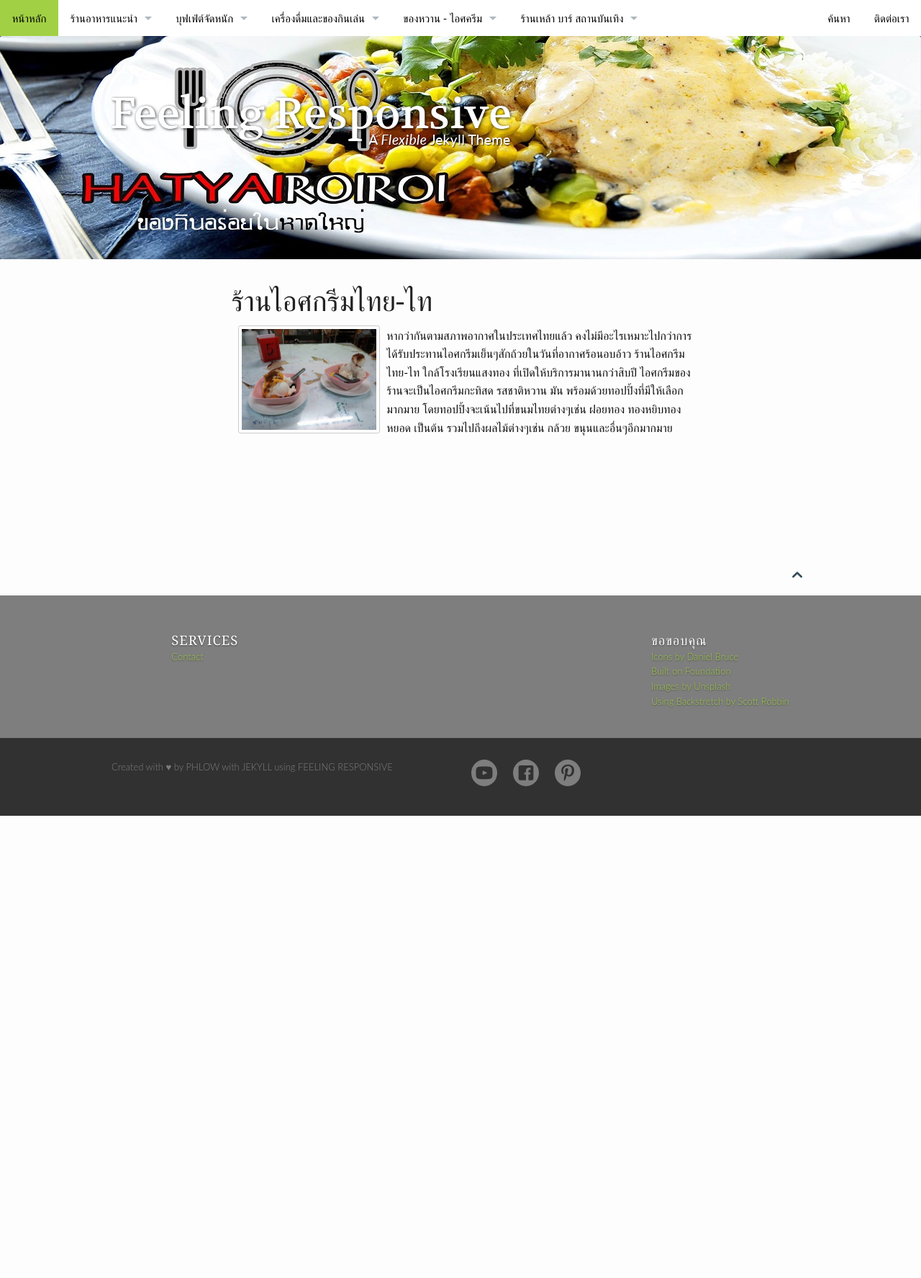
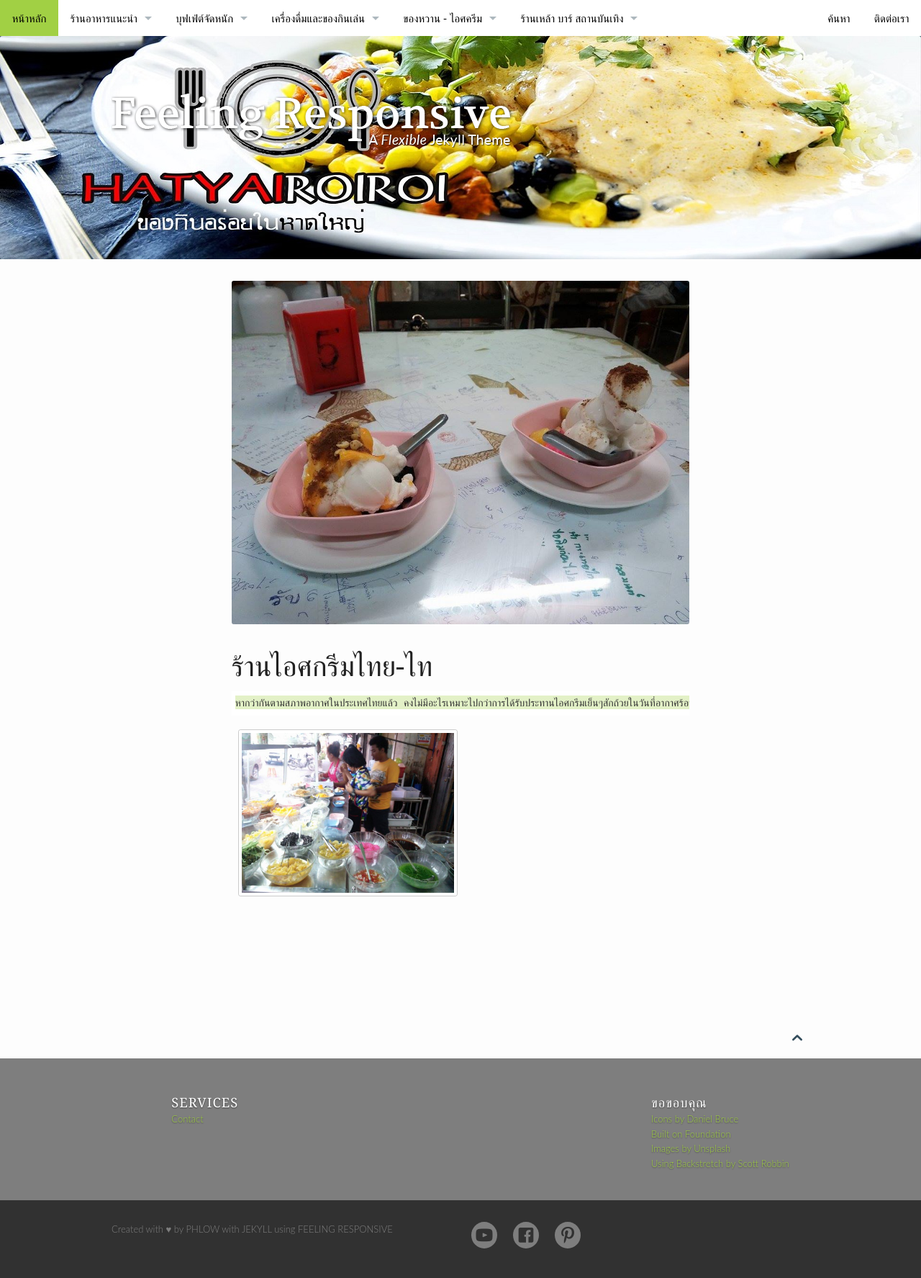
Before and after one commit to hatyairoiroi/hatyairoiroi.github.io, a Jekyll site: the page built from pages/ไทยไท.md, in a window 1280 px wide. Shown: the whole page at 72% size. Built offline with Jekyll 4.4.1, drawn with Linux system fonts in a browser that asks for light colours; before the commit the page ends 1133 px from its top, so only the background shows below that.

Commit message:
Update ไทยไท.md

```diff
--- a/pages/ไทยไท.md
+++ b/pages/ไทยไท.md
@@ -5,7 +5,10 @@
 header:
    image_fullwidth: "header_hatyai.jpg"
 permalink: "/ไทยไท/"
+image:
+    title: "ไทยไท1.jpg"
 ---
-<ul class="clearing-thumbs small-block-grid-3" data-clearing>
-  <li><a href="{{ site.url }}/images/ไทยไท1.jpg"><img  class="th" src="{{ site.url }}/images/ไทยไท1.jpg"></a></li>
+
 	หากว่ากันตามสภาพอากาศในประเทศไทยแล้ว คงไม่มีอะไรเหมาะไปกว่าการได้รับประทานไอศกรีมเย็นๆสักถ้วยในวันที่อากาศร้อนอบอ้าว ร้านไอศกรีมไทย-ไท ใกล้โรงเรียนแสงทอง ที่เปิดให้บริการมานานกว่าสิบปี ไอศกรีมของร้านจะเป็นไอศกรีมกะทิสด รสชาติหวาน มัน พร้อมด้วยทอปปิ้งที่มีให้เลือกมากมาย โดยทอปปิ้งจะเน้นไปที่ขนมไทยต่างๆเช่น ฝอยทอง  ทองหยิบทองหยอด เป็นต้น รวมไปถึงผลไม้ต่างๆเช่น กล้วย ขนุนและอื่นๆอีกมากมาย
+<ul class="clearing-thumbs small-block-grid-2" data-clearing>
+  <li><a href="{{ site.url }}/images/ไทยไท2.jpg"><img  class="th" src="{{ site.url }}/images/ไทยไท2.jpg"></a></li>
```
